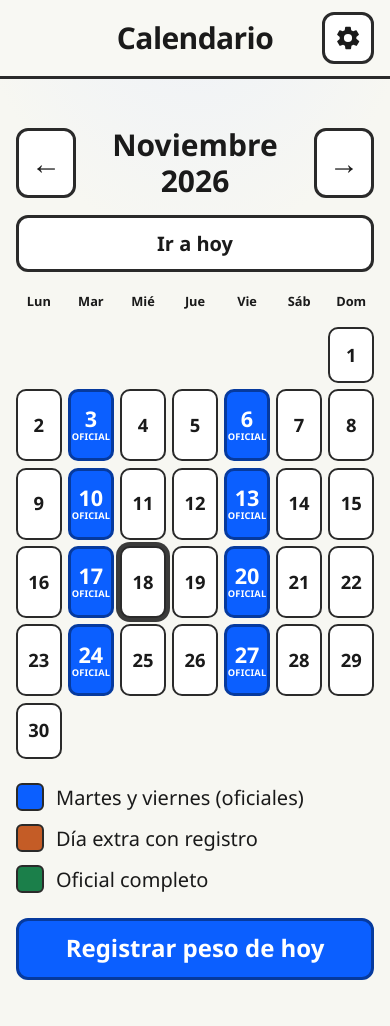
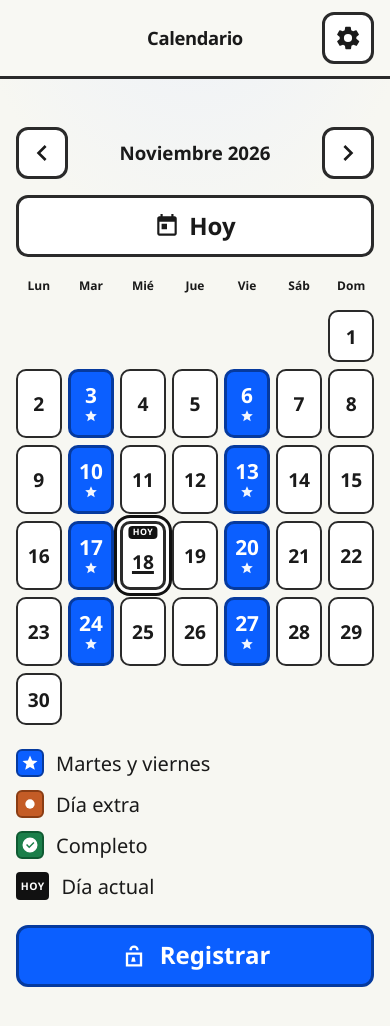
Before and after one commit to HenriquezDiego/CheckPeso, a Vue app: page /calendario in a window 390 px wide. Shown: the top 1026 px of the page. Built offline with nearby package versions, Linux system fonts and the light colour scheme.

Commit message:
feat: icon buttons and clearer today marker

```diff
--- a/src/components/AppHeader.vue
+++ b/src/components/AppHeader.vue
@@ -1,6 +1,7 @@
 <script setup>
 import { computed } from 'vue'
 import { useRoute } from 'vue-router'
+import AppIcon from '@/components/AppIcon.vue'
 
 const route = useRoute()
 
@@ -21,11 +22,12 @@ const showSettings = computed(() => route.name === 'calendario' || route.name ==
       <div class="app-header__side app-header__side--left">
         <RouterLink
           v-if="showBack"
-          class="app-header__back btn"
+          class="app-header__icon-btn btn"
           to="/calendario"
           aria-label="Volver al calendario"
+          title="Volver"
         >
-          ← Calendario
+          <AppIcon name="back" :size="30" />
         </RouterLink>
       </div>
 
@@ -39,24 +41,12 @@ const showSettings = computed(() => route.name === 'calendario' || route.name ==
       <div class="app-header__side app-header__side--right">
         <RouterLink
           v-if="showSettings"
-          class="app-header__gear btn"
+          class="app-header__icon-btn btn"
           to="/ajustes"
           aria-label="Ajustes"
           title="Ajustes"
         >
-          <svg
-            class="app-header__gear-icon"
-            viewBox="0 0 24 24"
-            width="28"
-            height="28"
-            aria-hidden="true"
-            focusable="false"
-          >
-            <path
-              fill="currentColor"
-              d="M19.14 12.94c.04-.31.06-.63.06-.94s-.02-.63-.06-.94l2.03-1.58a.5.5 0 0 0 .12-.64l-1.92-3.32a.5.5 0 0 0-.6-.22l-2.39.96a7.07 7.07 0 0 0-1.63-.94l-.36-2.54a.5.5 0 0 0-.5-.42h-3.84a.5.5 0 0 0-.5.42l-.36 2.54c-.59.24-1.13.55-1.63.94l-2.39-.96a.5.5 0 0 0-.6.22L2.77 8.84a.5.5 0 0 0 .12.64l2.03 1.58c-.04.31-.06.63-.06.94s.02.63.06.94L2.89 14.52a.5.5 0 0 0-.12.64l1.92 3.32c.14.24.43.34.68.22l2.39-.96c.5.39 1.04.71 1.63.94l.36 2.54c.05.24.26.42.5.42h3.84c.24 0 .45-.18.5-.42l.36-2.54c.59-.24 1.13-.55 1.63-.94l2.39.96c.25.12.54.02.68-.22l1.92-3.32a.5.5 0 0 0-.12-.64l-2.03-1.58zM12 15.5A3.5 3.5 0 1 1 12 8.5a3.5 3.5 0 0 1 0 7z"
-            />
-          </svg>
+          <AppIcon name="settings" :size="28" />
         </RouterLink>
       </div>
     </div>
@@ -97,26 +87,17 @@ const showSettings = computed(() => route.name === 'calendario' || route.name ==
 
 .app-header__brand {
   margin: 0;
-  font-size: var(--fs-xl);
+  font-size: clamp(1.15rem, 4.5vw, var(--fs-xl));
   font-weight: 800;
   letter-spacing: -0.02em;
   color: var(--color-text);
   text-align: center;
+  line-height: 1.15;
 }
 
-.app-header__back {
-  min-height: 3rem;
-  padding: 0.55rem 0.9rem;
-  font-size: var(--fs-base);
-}
-
-.app-header__gear {
+.app-header__icon-btn {
   min-width: 3.25rem;
   min-height: 3.25rem;
-  padding: 0.45rem;
-}
-
-.app-header__gear-icon {
-  display: block;
+  padding: 0.4rem;
 }
 </style>
--- /dev/null
+++ b/src/components/AppIcon.vue
@@ -0,0 +1,105 @@
+<script setup>
+defineProps({
+  name: {
+    type: String,
+    required: true,
+  },
+  size: {
+    type: [Number, String],
+    default: 28,
+  },
+})
+</script>
+
+<template>
+  <svg
+    class="app-icon"
+    :width="size"
+    :height="size"
+    viewBox="0 0 24 24"
+    aria-hidden="true"
+    focusable="false"
+  >
+    <!-- Flecha atrás -->
+    <path
+      v-if="name === 'back'"
+      fill="currentColor"
+      d="M20 11H7.83l5.59-5.59L12 4l-8 8 8 8 1.41-1.41L7.83 13H20v-2z"
+    />
+    <!-- Mes anterior -->
+    <path
+      v-else-if="name === 'chevron-left'"
+      fill="currentColor"
+      d="M15.41 7.41 14 6l-6 6 6 6 1.41-1.41L10.83 12z"
+    />
+    <!-- Mes siguiente -->
+    <path
+      v-else-if="name === 'chevron-right'"
+      fill="currentColor"
+      d="M10 6 8.59 7.41 13.17 12l-4.58 4.59L10 18l6-6z"
+    />
+    <!-- Hoy / día actual -->
+    <path
+      v-else-if="name === 'today'"
+      fill="currentColor"
+      d="M19 3h-1V1h-2v2H8V1H6v2H5c-1.1 0-2 .9-2 2v14c0 1.1.9 2 2 2h14c1.1 0 2-.9 2-2V5c0-1.1-.9-2-2-2zm0 16H5V8h14v11zM7 10h5v5H7z"
+    />
+    <!-- Calendario -->
+    <path
+      v-else-if="name === 'calendar'"
+      fill="currentColor"
+      d="M19 4h-1V2h-2v2H8V2H6v2H5c-1.1 0-2 .9-2 2v14c0 1.1.9 2 2 2h14c1.1 0 2-.9 2-2V6c0-1.1-.9-2-2-2zm0 16H5V9h14v11z"
+    />
+    <!-- Báscula / peso -->
+    <path
+      v-else-if="name === 'scale'"
+      fill="currentColor"
+      d="M12 3a4 4 0 0 0-4 4h2a2 2 0 1 1 4 0h2a4 4 0 0 0-4-4zm-7 6v12h14V9H5zm2 2h10v8H7v-8zm3.5 2-.9 4h3.8l-.9-4H10.5z"
+    />
+    <!-- Guardar / check -->
+    <path
+      v-else-if="name === 'check'"
+      fill="currentColor"
+      d="M9 16.17 4.83 12l-1.42 1.41L9 19 21 7l-1.41-1.41z"
+    />
+    <!-- Ajustes -->
+    <path
+      v-else-if="name === 'settings'"
+      fill="currentColor"
+      d="M19.14 12.94c.04-.31.06-.63.06-.94s-.02-.63-.06-.94l2.03-1.58a.5.5 0 0 0 .12-.64l-1.92-3.32a.5.5 0 0 0-.6-.22l-2.39.96a7.07 7.07 0 0 0-1.63-.94l-.36-2.54a.5.5 0 0 0-.5-.42h-3.84a.5.5 0 0 0-.5.42l-.36 2.54c-.59.24-1.13.55-1.63.94l-2.39-.96a.5.5 0 0 0-.6.22L2.77 8.84a.5.5 0 0 0 .12.64l2.03 1.58c-.04.31-.06.63-.06.94s.02.63.06.94L2.89 14.52a.5.5 0 0 0-.12.64l1.92 3.32c.14.24.43.34.68.22l2.39-.96c.5.39 1.04.71 1.63.94l.36 2.54c.05.24.26.42.5.42h3.84c.24 0 .45-.18.5-.42l.36-2.54c.59-.24 1.13-.55 1.63-.94l2.39.96c.25.12.54.02.68-.22l1.92-3.32a.5.5 0 0 0-.12-.64l-2.03-1.58zM12 15.5A3.5 3.5 0 1 1 12 8.5a3.5 3.5 0 0 1 0 7z"
+    />
+    <!-- Día oficial -->
+    <path
+      v-else-if="name === 'official'"
+      fill="currentColor"
+      d="M12 2 9.2 8.6 2 9.2l5.4 4.6L5.6 21 12 17.3 18.4 21l-1.8-7.2L22 9.2l-7.2-.6z"
+    />
+    <!-- Día extra -->
+    <circle v-else-if="name === 'extra'" cx="12" cy="12" r="8" fill="currentColor" />
+    <!-- Completo -->
+    <path
+      v-else-if="name === 'done'"
+      fill="currentColor"
+      d="M12 2a10 10 0 1 0 0 20 10 10 0 0 0 0-20zm-1.1 14.3-4.2-4.2 1.4-1.4 2.8 2.8 5.6-5.6 1.4 1.4-7 7z"
+    />
+    <!-- Descargar -->
+    <path
+      v-else-if="name === 'download'"
+      fill="currentColor"
+      d="M19 9h-4V3H9v6H5l7 7 7-7zM5 18v2h14v-2H5z"
+    />
+    <!-- Subir -->
+    <path
+      v-else-if="name === 'upload'"
+      fill="currentColor"
+      d="M5 20h14v-2H5v2zM5 10l7-7 7 7h-4v6H9v-6H5z"
+    />
+  </svg>
+</template>
+
+<style scoped>
+.app-icon {
+  display: block;
+  flex-shrink: 0;
+}
+</style>
--- a/src/components/MonthCalendar.vue
+++ b/src/components/MonthCalendar.vue
@@ -1,6 +1,7 @@
 <script setup>
 import { computed, ref } from 'vue'
 import { useRouter } from 'vue-router'
+import AppIcon from '@/components/AppIcon.vue'
 import { useWeightEntries } from '@/composables/useWeightEntries'
 import {
   WEEKDAY_LABELS,
@@ -12,7 +13,6 @@ import {
 } from '@/utils/dates'
 
 const props = defineProps({
-  /** YYYY-MM-DD opcional para abrir el mes de esa fecha */
   initialDate: {
     type: String,
     default: null,
@@ -68,16 +68,22 @@ function labelFor(cell) {
   <div class="cal">
     <div class="cal__toolbar">
       <button type="button" class="btn cal__nav" aria-label="Mes anterior" @click="goPrev">
-        ←
+        <AppIcon name="chevron-left" :size="32" />
       </button>
       <h2 class="cal__title" aria-live="polite">{{ title }}</h2>
       <button type="button" class="btn cal__nav" aria-label="Mes siguiente" @click="goNext">
-        →
+        <AppIcon name="chevron-right" :size="32" />
       </button>
     </div>
 
-    <button type="button" class="btn btn--secondary btn--block cal__today" @click="goToday">
-      Ir a hoy
+    <button
+      type="button"
+      class="btn btn--secondary btn--block cal__today"
+      aria-label="Ir al día de hoy"
+      @click="goToday"
+    >
+      <AppIcon name="today" :size="26" />
+      <span>Hoy</span>
     </button>
 
     <div
@@ -115,9 +121,29 @@ function labelFor(cell) {
             :aria-current="cell.dateKey === today ? 'date' : undefined"
             @click="openDay(cell.dateKey)"
           >
+            <span v-if="cell.dateKey === today" class="cal__hoy">HOY</span>
             <span class="cal__num">{{ cell.day }}</span>
-            <span v-if="dayStatus(cell.dateKey).official" class="cal__tag">Oficial</span>
-            <span v-else-if="dayStatus(cell.dateKey).kind === 'extra'" class="cal__tag">Extra</span>
+            <span
+              v-if="dayStatus(cell.dateKey).kind === 'done'"
+              class="cal__mark"
+              title="Completo"
+            >
+              <AppIcon name="done" :size="14" />
+            </span>
+            <span
+              v-else-if="dayStatus(cell.dateKey).official"
+              class="cal__mark"
+              title="Oficial"
+            >
+              <AppIcon name="official" :size="14" />
+            </span>
+            <span
+              v-else-if="dayStatus(cell.dateKey).kind === 'extra'"
+              class="cal__mark"
+              title="Extra"
+            >
+              <AppIcon name="extra" :size="12" />
+            </span>
           </button>
         </template>
       </div>
@@ -142,21 +168,22 @@ function labelFor(cell) {
 .cal__title {
   margin: 0;
   text-align: center;
-  font-size: var(--fs-xl);
+  font-size: clamp(1.15rem, 4.8vw, var(--fs-xl));
   font-weight: 800;
   line-height: 1.2;
   color: var(--color-text);
 }
 
 .cal__nav {
-  min-width: 3.5rem;
-  padding-inline: 0.75rem;
-  font-size: var(--fs-xl);
+  min-width: 3.25rem;
+  min-height: 3.25rem;
+  padding: 0.35rem;
 }
 
 .cal__today {
-  min-height: 3rem;
-  font-size: var(--fs-base);
+  min-height: 3.25rem;
+  font-size: var(--fs-lg);
+  gap: 0.55rem;
 }
 
 .cal__grid {
@@ -185,14 +212,15 @@ function labelFor(cell) {
 }
 
 .cal__day {
+  position: relative;
   display: flex;
   flex-direction: column;
   align-items: center;
   justify-content: center;
-  gap: 0.15rem;
+  gap: 0.2rem;
   min-height: 3.5rem;
   margin: 0;
-  padding: 0.35rem 0.15rem;
+  padding: 0.4rem 0.15rem 0.35rem;
   border: 2px solid var(--color-border);
   border-radius: 10px;
   background: var(--color-surface);
@@ -203,35 +231,64 @@ function labelFor(cell) {
 }
 
 .cal__num {
-  font-size: 1.15rem;
+  font-size: 1.2rem;
   font-weight: 800;
   line-height: 1;
 }
 
-.cal__tag {
-  font-size: 0.65rem;
-  font-weight: 800;
-  letter-spacing: 0.02em;
-  text-transform: uppercase;
-  line-height: 1;
+.cal__mark {
+  display: inline-flex;
+  line-height: 0;
+  opacity: 0.95;
 }
 
-/* Martes / viernes: más grandes y azul */
+.cal__hoy {
+  position: absolute;
+  top: 0.15rem;
+  left: 50%;
+  transform: translateX(-50%);
+  padding: 0.08rem 0.35rem;
+  border-radius: 4px;
+  background: #111;
+  color: #fff;
+  font-size: 0.62rem;
+  font-weight: 900;
+  letter-spacing: 0.04em;
+  line-height: 1.2;
+  z-index: 1;
+}
+
+.cal__day--today {
+  padding-top: 1.05rem;
+  border-width: 3px;
+  box-shadow:
+    0 0 0 3px #fff,
+    0 0 0 6px #111;
+}
+
+.cal__day--today .cal__num {
+  text-decoration: underline;
+  text-underline-offset: 0.12em;
+  text-decoration-thickness: 3px;
+}
+
+/* Martes / viernes */
 .cal__day--official {
   min-height: 5rem;
   border-width: 3px;
   border-color: #063a9e;
   background: var(--color-official);
   color: var(--color-official-text);
-  grid-row: span 1;
 }
 
 .cal__day--official .cal__num {
   font-size: 1.55rem;
 }
 
-.cal__day--official .cal__tag {
-  color: var(--color-official-text);
+.cal__day--official.cal__day--today {
+  box-shadow:
+    0 0 0 3px #fff,
+    0 0 0 6px #111;
 }
 
 /* Día extra con registro */
@@ -242,23 +299,11 @@ function labelFor(cell) {
   color: var(--color-extra-text);
 }
 
-.cal__day--extra .cal__tag {
-  color: var(--color-extra-text);
-}
-
-/* Oficial completo */
+/* Completo */
 .cal__day--done {
   border-color: #0f5a32;
   background: var(--color-success);
   color: #fff;
-}
-
-.cal__day--done .cal__tag {
-  color: #fff;
-}
-
-.cal__day--today {
-  box-shadow: 0 0 0 4px color-mix(in srgb, var(--color-text) 85%, transparent);
 }
 
 .cal__day:focus-visible {
@@ -268,19 +313,24 @@ function labelFor(cell) {
 
 @media (max-width: 420px) {
   .cal__weekday {
-    font-size: 0.8rem;
+    font-size: 0.75rem;
+  }
+
+  .cal__day {
+    min-height: 3.1rem;
   }
 
   .cal__day--official {
-    min-height: 4.5rem;
+    min-height: 4.35rem;
   }
 
   .cal__day--official .cal__num {
-    font-size: 1.35rem;
+    font-size: 1.3rem;
   }
 
-  .cal__tag {
-    font-size: 0.58rem;
+  .cal__hoy {
+    font-size: 0.55rem;
+    padding: 0.06rem 0.28rem;
   }
 }
 </style>
--- a/src/components/WeightForm.vue
+++ b/src/components/WeightForm.vue
@@ -1,6 +1,7 @@
 <script setup>
 import { computed, nextTick, ref, watch } from 'vue'
 import { useRouter } from 'vue-router'
+import AppIcon from '@/components/AppIcon.vue'
 import { useWeightEntries } from '@/composables/useWeightEntries'
 import { isOfficialDateKey } from '@/utils/dates'
 
@@ -184,8 +185,9 @@ async function onSubmit() {
     </div>
 
     <div class="btn-stack">
-      <button type="submit" class="btn btn--primary btn--block">
-        Guardar
+      <button type="submit" class="btn btn--primary btn--block" aria-label="Guardar peso">
+        <AppIcon name="check" :size="28" />
+        <span>Guardar</span>
       </button>
     </div>
   </form>
--- a/src/views/CalendarioView.vue
+++ b/src/views/CalendarioView.vue
@@ -1,5 +1,7 @@
 <script setup>
+import AppIcon from '@/components/AppIcon.vue'
 import MonthCalendar from '@/components/MonthCalendar.vue'
+import { todayKey } from '@/utils/dates'
 </script>
 
 <template>
@@ -8,25 +10,83 @@ import MonthCalendar from '@/components/MonthCalendar.vue'
 
     <MonthCalendar />
 
-    <ul class="legend" aria-label="Leyenda de colores">
+    <ul class="legend" aria-label="Leyenda">
       <li class="legend__item">
-        <span class="swatch swatch--official" aria-hidden="true" />
-        <span>Martes y viernes (oficiales)</span>
+        <span class="legend__icon legend__icon--official" aria-hidden="true">
+          <AppIcon name="official" :size="18" />
+        </span>
+        <span>Martes y viernes</span>
       </li>
       <li class="legend__item">
-        <span class="swatch swatch--extra" aria-hidden="true" />
-        <span>Día extra con registro</span>
+        <span class="legend__icon legend__icon--extra" aria-hidden="true">
+          <AppIcon name="extra" :size="14" />
+        </span>
+        <span>Día extra</span>
       </li>
       <li class="legend__item">
-        <span class="swatch swatch--done" aria-hidden="true" />
-        <span>Oficial completo</span>
+        <span class="legend__icon legend__icon--done" aria-hidden="true">
+          <AppIcon name="done" :size="18" />
+        </span>
+        <span>Completo</span>
+      </li>
+      <li class="legend__item">
+        <span class="legend__hoy" aria-hidden="true">HOY</span>
+        <span>Día actual</span>
       </li>
     </ul>
 
     <div class="btn-stack" style="margin-top: var(--space-3)">
-      <RouterLink class="btn btn--primary btn--block" to="/registro">
-        Registrar peso de hoy
+      <RouterLink
+        class="btn btn--primary btn--block"
+        :to="{ name: 'registro', query: { fecha: todayKey() } }"
+        aria-label="Registrar peso de hoy"
+      >
+        <AppIcon name="scale" :size="28" />
+        <span>Registrar</span>
       </RouterLink>
     </div>
   </section>
 </template>
+
+<style scoped>
+.legend__icon {
+  display: inline-flex;
+  align-items: center;
+  justify-content: center;
+  width: 1.75rem;
+  height: 1.75rem;
+  border: 2px solid var(--color-border);
+  border-radius: 6px;
+  color: #fff;
+}
+
+.legend__icon--official {
+  background: var(--color-official);
+  border-color: #063a9e;
+}
+
+.legend__icon--extra {
+  background: var(--color-extra);
+  border-color: #8a3d14;
+}
+
+.legend__icon--done {
+  background: var(--color-success);
+  border-color: #0f5a32;
+}
+
+.legend__hoy {
+  display: inline-flex;
+  align-items: center;
+  justify-content: center;
+  min-width: 1.75rem;
+  height: 1.75rem;
+  padding: 0 0.3rem;
+  border-radius: 4px;
+  background: #111;
+  color: #fff;
+  font-size: 0.65rem;
+  font-weight: 900;
+  letter-spacing: 0.04em;
+}
+</style>
--- a/src/views/RegistroView.vue
+++ b/src/views/RegistroView.vue
@@ -1,6 +1,7 @@
 <script setup>
 import { computed } from 'vue'
 import { useRoute } from 'vue-router'
+import AppIcon from '@/components/AppIcon.vue'
 import WeightForm from '@/components/WeightForm.vue'
 import { formatLongDate, isOfficialDateKey, todayKey } from '@/utils/dates'
 
@@ -17,31 +18,55 @@ const esOficial = computed(() => isOfficialDateKey(fecha.value))
 
 <template>
   <section class="panel" aria-labelledby="reg-title">
-    <h1 id="reg-title">Registrar peso</h1>
+    <h1 id="reg-title" class="sr-only">Registrar peso</h1>
     <p class="lead">
       <span class="reg-date">{{ fechaTexto }}</span>
-      <span class="reg-type"> — {{ esOficial ? 'día oficial' : 'día extra' }}</span>
+      <span class="reg-type">
+        <AppIcon
+          class="reg-type__icon"
+          :name="esOficial ? 'official' : 'extra'"
+          :size="esOficial ? 22 : 16"
+        />
+      </span>
     </p>
 
     <WeightForm :fecha="fecha" />
 
     <div class="btn-stack" style="margin-top: var(--space-4)">
-      <RouterLink class="btn btn--secondary btn--block" to="/calendario">
-        Ver calendario
+      <RouterLink
+        class="btn btn--secondary btn--block"
+        to="/calendario"
+        aria-label="Ver calendario"
+      >
+        <AppIcon name="calendar" :size="26" />
+        <span>Calendario</span>
       </RouterLink>
     </div>
   </section>
 </template>
 
 <style scoped>
+.lead {
+  display: flex;
+  align-items: center;
+  gap: var(--space-2);
+  flex-wrap: wrap;
+}
+
 .reg-date {
   color: var(--color-text);
   font-weight: 800;
   text-transform: capitalize;
+  font-size: clamp(1.1rem, 4.2vw, var(--fs-lg));
 }
 
 .reg-type {
+  display: inline-flex;
+  align-items: center;
   color: var(--color-text);
-  font-weight: 700;
+}
+
+.reg-type__icon {
+  color: var(--color-official);
 }
 </style>
```
Also changed, not shown: src/components/BackupPanel.vue (+17 -4 lines), vercel.json (added), 1 other file (tests, documents, lock files or other folders).
